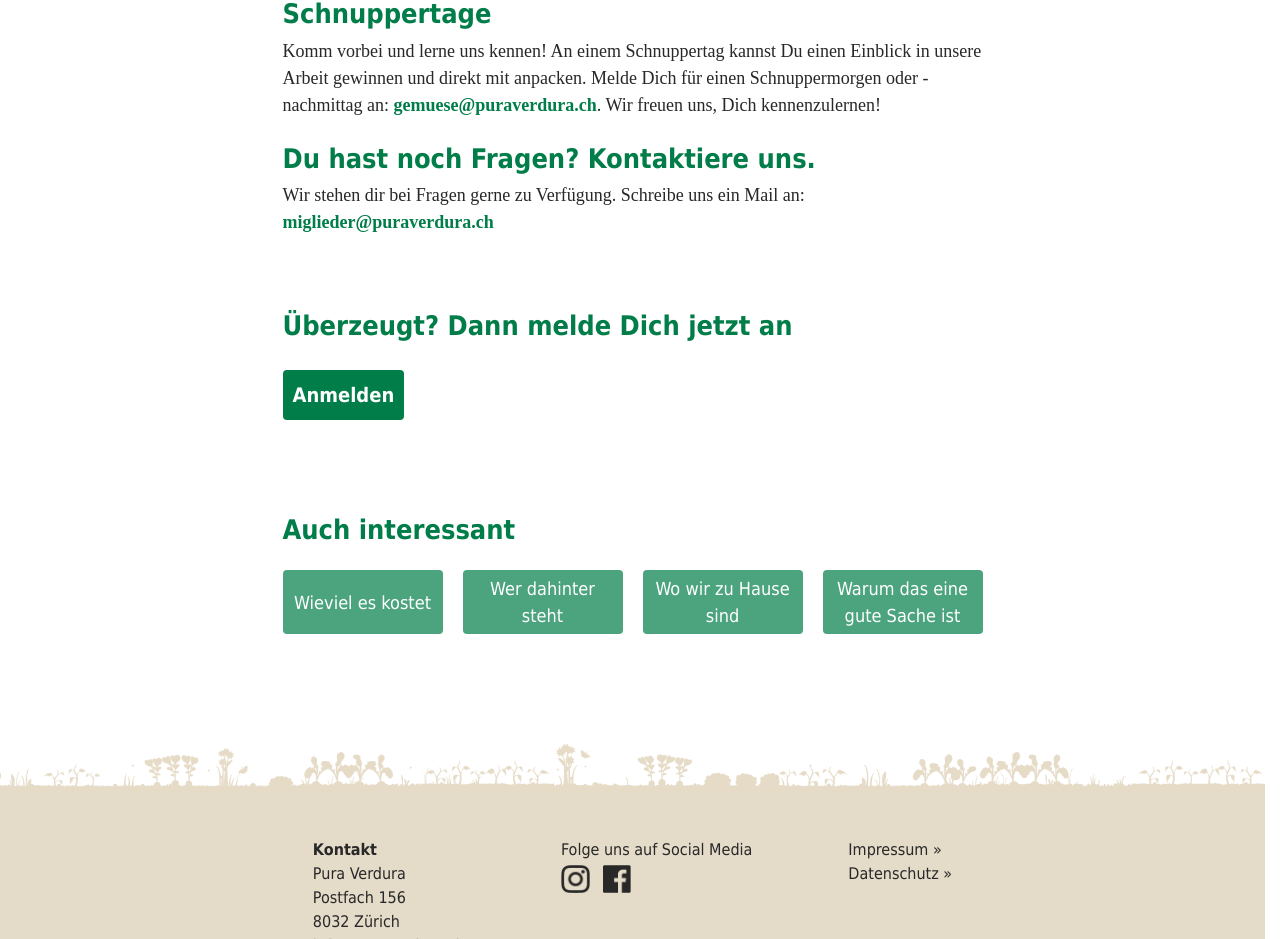
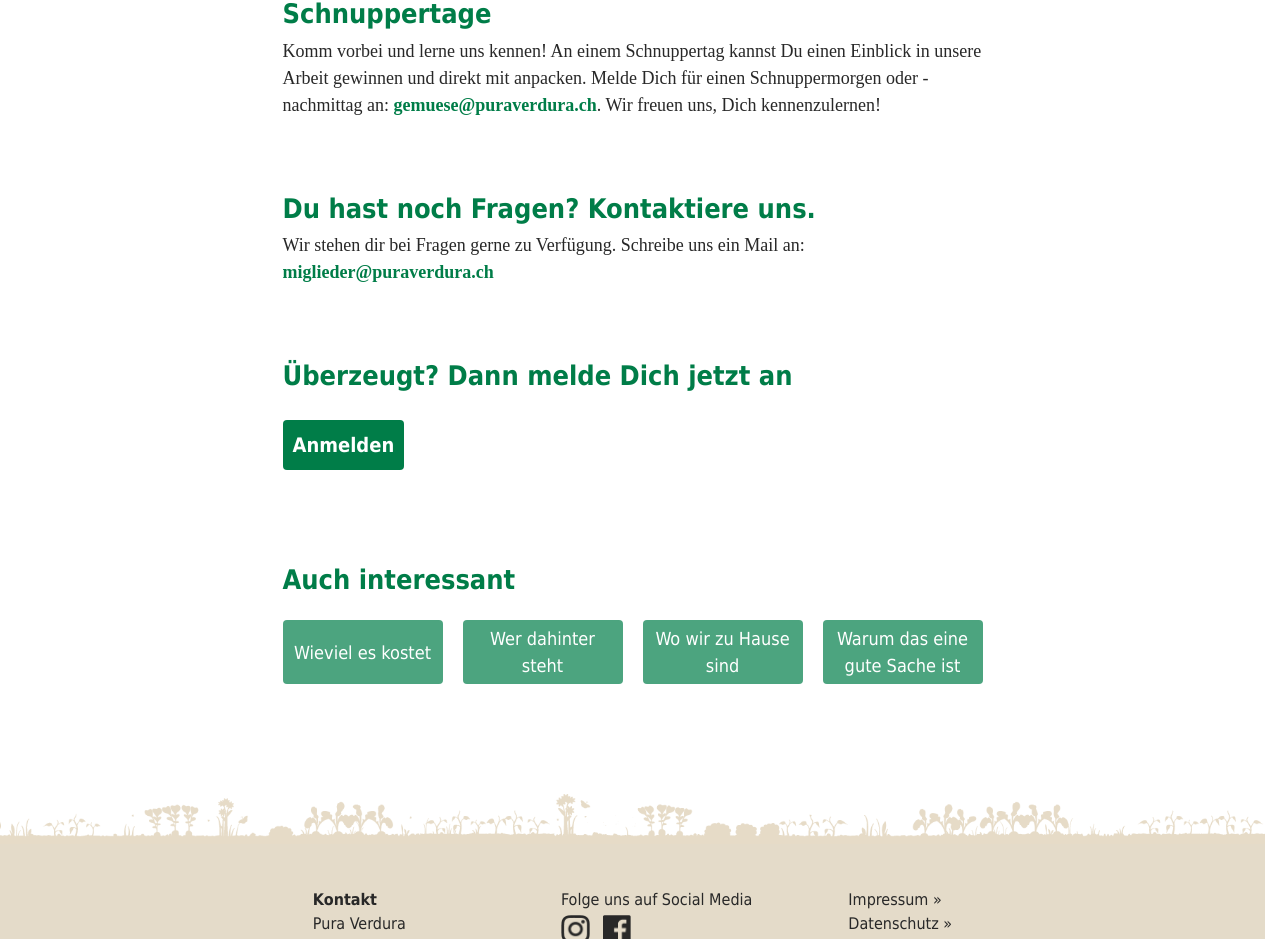
Before and after one commit to puraverdura/website, a SvelteKit app: page /wie-du-mitmachen-kannst in a window 1280 px wide. Shown: the part 1697-2636 px from the top of the page. Built offline with nearby package versions, Linux system fonts and the light colour scheme.

Commit message:
Update +page.svelte

```diff
--- a/src/routes/wie-du-mitmachen-kannst/+page.svelte
+++ b/src/routes/wie-du-mitmachen-kannst/+page.svelte
@@ -83,7 +83,8 @@
 				href="mailto:gemuese@puraverdura.ch">gemuese@puraverdura.ch</a
 			>. Wir freuen uns, Dich kennenzulernen!
 		</p>
-		<div class="page-content-row">
+	</div>
+	<div class="page-content-row">
 			<h2>Du hast noch Fragen? Kontaktiere uns.</h2>
 			<p>
 				Wir stehen dir bei Fragen gerne zu Verfügung. Schreibe uns ein
@@ -91,7 +92,6 @@
 					>miglieder@puraverdura.ch</a
 				>
 			</p>
-		</div>
 	</div>
 	<div class="page-content-row">
 		<CallToAction />
```
